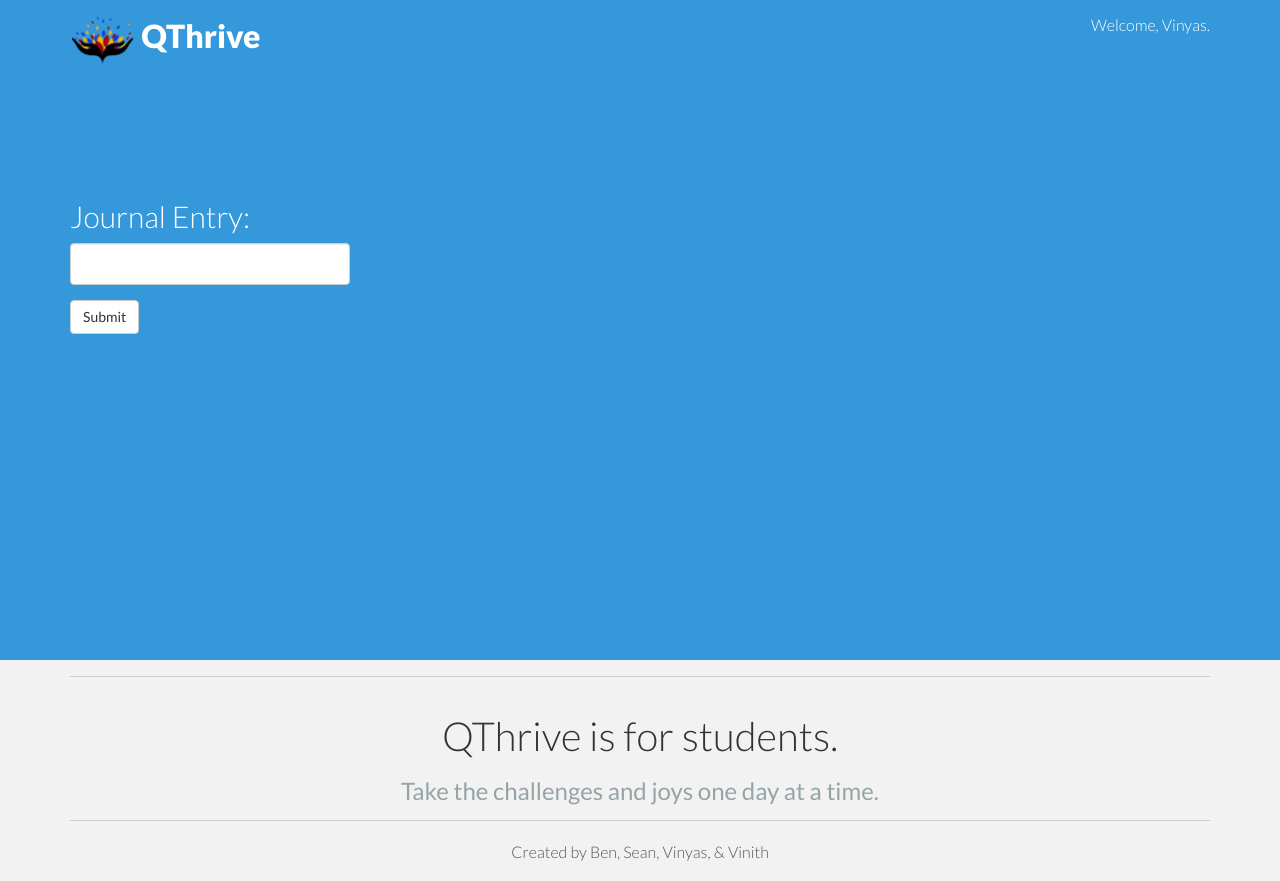
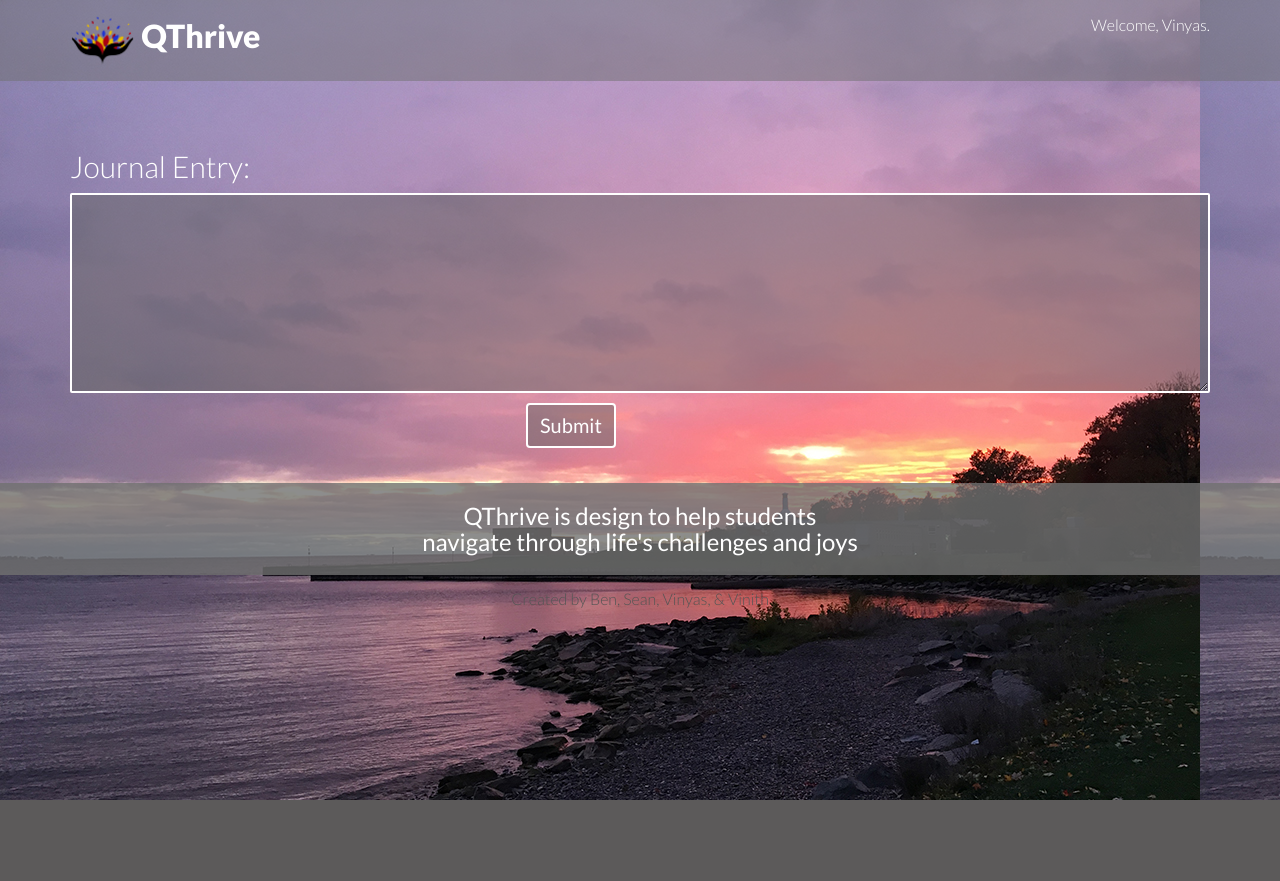
Before and after one commit to vinyasHarish95/QThrive, a PHP site: page /journal.php in a window 1280 px wide. After the commit the page ends 800 px from the top, so only its background shows below. Run offline with PHP 8.4, Linux system fonts and the light colour scheme; some libraries are stand-ins or nearby versions.

Commit message:
Updated journal

```diff
--- a/css/main.css
+++ b/css/main.css
@@ -13,7 +13,7 @@ body {
 h1, h2, h3, h4, h5, h6 {
     font-family: 'Lato', sans-serif;
     font-weight: 300;
-    color: #333;
+    color: #ffffff;
 }
 
 h1 {
@@ -24,12 +24,12 @@ h2 {
 }
 
 h3 {
-	color: #95a5a6;
+	color: #ffffff;
 	font-weight: 400;
 }
 
 h4 {
-	color: #95a5a6;
+	color: #ffffff;
 	font-weight: 400;
 	font-size: 20px;
 }
@@ -111,7 +111,7 @@ a:after {
 }
 
 .navbar-default {
-	background-color: #3498db;
+	background-color: rgba(113, 113, 113, 0.5);
 	border-color: transparent;
 }
 
@@ -144,12 +144,11 @@ i {
 
 /* HeaderWrap */
 #headerwrap {
-	background-color: #3498db;
 	margin-top: -20px;
-	padding-top: 200px;
+	padding-top: 150px;
 	background-attachment: relative;
 	background-position: center center;
-	min-height: 680px;
+	min-height: 600px;
 	width: 100%;
 
     -webkit-background-size: 100%;
@@ -170,6 +169,12 @@ i {
 	font-size: 45px;
 	font-weight: 300;
 	letter-spacing: 1px;
+}
+
+#bottompanel {
+  color: black
+
+
 }
 
 .table-bordered {
@@ -280,54 +285,7 @@ i {
     transition:height .01s ease
 }
 
-.acidjs-rating-stars,
-.acidjs-rating-stars label::before
-{
-    display: inline-block;
-}
-
-.acidjs-rating-stars label:hover,
-.acidjs-rating-stars label:hover ~ label
-{
-    color: #f5b301;
-}
-
-.acidjs-rating-stars *
-{
-    margin: 0;
-    padding: 0;
-}
-
-.acidjs-rating-stars input
-{
-    display: none;
-}
-
-.acidjs-rating-stars
-{
-    unicode-bidi: bidi-override;
-    direction: rtl;
-}
-
-.acidjs-rating-stars label
-{
-    color: #ccc;
-}
-
-.acidjs-rating-stars label::before
-{
-    content: "\2605";
-    width: 30px;
-    line-height: 30px;
-    text-align: center;
-    font-size: 30px;
-    cursor: pointer;
-}
-
-.acidjs-rating-stars input:checked ~ label
-{
-    color: #f5b301;
-}
+.
 
 .popover {
     max-height: 300px;
--- a/journal.php
+++ b/journal.php
@@ -10,7 +10,7 @@
 
   <link rel="shortcut icon" href="img/favicon.png">
 
-  <title>QThrive - Journal </title>
+  <title>QThrive - Journal</title>
 
   <!-- Bootstrap core CSS -->
   <link href="css/bootstrap.css" rel="stylesheet">
@@ -21,6 +21,50 @@
   <!-- Fonts from Google Fonts -->
   <link href='http://fonts.googleapis.com/css?family=Lato:300,400,900' rel='stylesheet' type='text/css'>
   <script src="https://code.jquery.com/jquery-1.10.2.js"></script>
+
+  <style>
+  body {
+    background-image: url("img/lake.jpg");
+  }
+
+  #bottompanel {
+    background-color: rgba(113, 113, 113, 0.8);
+    top: 1000px;
+  }
+
+  #submitButton {
+    color: white;
+    background-color: rgba(100,100,100, 0.5);
+    left: 50%;
+    margin-top: 10px;
+    margin-left: 40%;
+    font-size: 125%;
+    border: 2px solid #ffffff;
+  }
+
+  #bottomBlurb {
+    padding-top: 20px;
+    padding-bottom: 20px;
+  }
+
+
+
+
+  /* bring your own prefixes */
+
+
+
+  #journal {
+    color: white;
+    background-color: rgba(100,100,100, 0.5);
+    width: 100%;
+    height: 200px;
+    padding: 12px 20px;
+
+    border: 2px solid #ffffff;
+    border-radius: 2px;
+  }
+  </style>
 
 </head>
 <body>
@@ -45,37 +89,31 @@
 
   <div id="headerwrap">
    <div class="container">
-    <form id="journalForm">
      <div class="form-group">
        <h2 for="journal">Journal Entry:</h2>
-            <input type="text" name="journalEntry" class="form-control" id="journal">
-        </div>
-        <button type="submit" class="btn btn-default" name="submit">Submit</button>
+        <textarea id="journal" name="journalEntry"></textarea>
+        <button id="submitButton" type="submit" class="btn btn-default" name="submit">Submit</button>
      </form>
    </div>
  </div>
 
-<div class="container">
 
-  <hr>
 
-  <div class="row centered">
+<div id="bottompanel">
+  <h3 class="centered" id="bottomBlurb">
+    QThrive is design to help students
+    <br>navigate through life's challenges and joys
+  </h3>
+</div>
 
-  </div>
-  <!-- /row -->
-  <h1 class="centered">QThrive is for students.</h1>
-  <h3 class="centered">Take the challenges and joys one day at a time.</h3>
 
-  <hr>
-
-</div>
-<!-- /container -->
-
-<div class="container">
+<div class="container" id="bottomCredits">
 
   <p class="centered">Created by Ben, Sean, Vinyas, &amp; Vinith</p>
 
 </div>
+
+
 <script>
     // single example
     $("#journalForm").submit(function(event){
```
Lines whose indentation alone changed are shown as unchanged.
